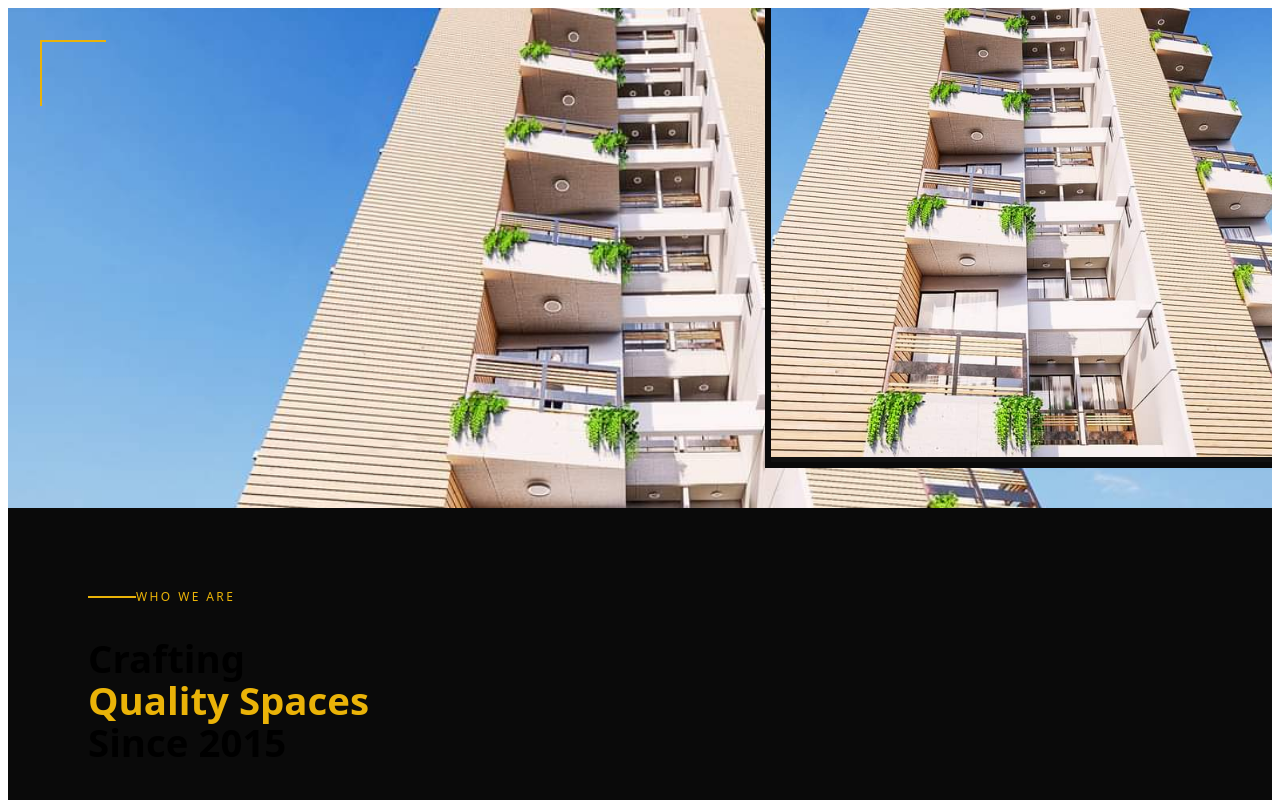
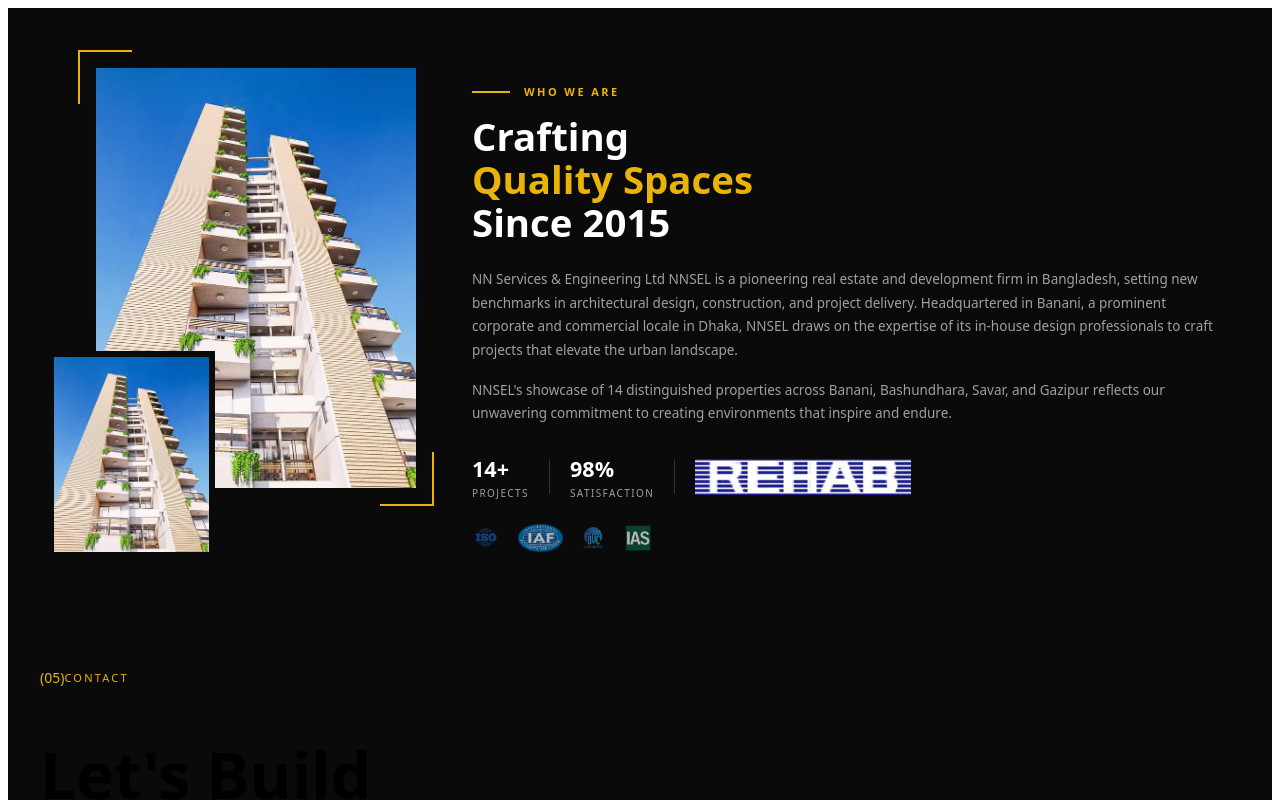
Before and after one commit to ShowkatSakib/NNSEL, a React (Vite) app: page / in a window 1280 px wide. Shown: the top 800 px of the page. Built offline with nearby package versions, Linux system fonts and the light colour scheme.

Commit message:
feat: complete About and Contact pages with all image assets

```diff
--- a/src/components/about.jsx
+++ b/src/components/about.jsx
@@ -19,110 +19,143 @@ export default function About() {
     <section
       id="about"
       ref={sectionRef}
-      className="relative w-full bg-[#0a0a0a] text-white overflow-hidden"
-      style={{ fontFamily: "'Onest', system-ui, sans-serif", minHeight: "100vh" }}
+      style={{
+        width: "100%",
+        background: "#0a0a0a",
+        color: "#fff",
+        fontFamily: "'Onest', system-ui, sans-serif",
+        padding: "60px 0 100px 0",
+        overflow: "hidden",
+      }}
     >
-      <div className="flex flex-col lg:flex-row" style={{ minHeight: "100vh" }}>
+      {/* Max-width wrapper, left-biased padding to match screenshot */}
+      <div
+        style={{
+          maxWidth: "1200px",
+          margin: "0 auto",
+          padding: "0 48px",
+          display: "flex",
+          alignItems: "center",
+          gap: "56px",
+        }}
+      >
 
-        {/* LEFT: Full-bleed image — takes exactly 50% of the viewport width, no padding */}
+        {/* ════════════════════════════
+            LEFT — Image stack
+            ════════════════════════════ */}
         <div
-          className={`relative w-full lg:w-1/2 transition-all duration-1000 ${
-            visible ? "opacity-100 translate-x-0" : "opacity-0 -translate-x-10"
-          }`}
-          style={{ minHeight: "500px" }}
+          style={{
+            /* Extra space on left for the yellow bracket, bottom for small image */
+            position: "relative",
+            flexShrink: 0,
+            width: "320px",           /* main image width */
+            marginLeft: "40px",       /* room for bracket that pokes left */
+            marginBottom: "80px",     /* room for small image that pokes down */
+            opacity: visible ? 1 : 0,
+            transform: visible ? "translateX(0)" : "translateX(-28px)",
+            transition: "opacity 1s ease, transform 1s ease",
+          }}
         >
-          {/* Main image fills the entire left half edge-to-edge */}
+          {/* Yellow top-left bracket — outside the image top-left corner */}
+          <div
+            style={{
+              position: "absolute",
+              top: "-18px",
+              left: "-18px",
+              width: "52px",
+              height: "52px",
+              borderTop: "2px solid #eab308",
+              borderLeft: "2px solid #eab308",
+              zIndex: 3,
+            }}
+          />
+
+          {/* Yellow bottom-right bracket — outside the image bottom-right corner */}
+          <div
+            style={{
+              position: "absolute",
+              bottom: "-18px",
+              right: "-18px",
+              width: "52px",
+              height: "52px",
+              borderBottom: "2px solid #eab308",
+              borderRight: "2px solid #eab308",
+              zIndex: 3,
+            }}
+          />
+
+          {/* Main tall image */}
           <img
             src="/images/nn.jpg"
             alt="NNSEL Building Main"
-            className="absolute inset-0 w-full h-full object-cover"
+            style={{
+              display: "block",
+              width: "100%",
+              /* Tall portrait ratio matching screenshot */
+              height: "420px",
+              objectFit: "cover",
+            }}
           />
 
-          {/* Yellow top-left bracket */}
+          {/* Small overlapping image — bottom-left, poking below and to the left */}
           <div
-            className="absolute z-10"
             style={{
-              top: "32px",
-              left: "32px",
-              width: "64px",
-              height: "64px",
-              borderTop: "2px solid #eab308",
-              borderLeft: "2px solid #eab308",
-            }}
-            aria-hidden="true"
-          />
-
-          {/* Yellow bottom-right bracket */}
-          <div
-            className="absolute z-10"
-            style={{
-              bottom: "120px",
-              right: "32px",
-              width: "64px",
-              height: "64px",
-              borderBottom: "2px solid #eab308",
-              borderRight: "2px solid #eab308",
-            }}
-            aria-hidden="true"
-          />
-
-          {/* Smaller overlapping image — sits at bottom, slightly overlapping the right edge */}
-          <div
-            className="absolute z-20"
-            style={{
-              bottom: "40px",
-              right: "-36px",
-              width: "42%",
-              aspectRatio: "3/4",
+              position: "absolute",
+              bottom: "-70px",      /* pokes below the main image */
+              left: "-48px",        /* pokes left of the main image */
+              width: "155px",
+              height: "195px",
               border: "6px solid #0a0a0a",
               background: "#111",
+              zIndex: 2,
             }}
           >
             <img
               src="/images/nn.jpg"
               alt="NNSEL Building Detail"
-              className="w-full h-full object-cover"
+              style={{ width: "100%", height: "100%", objectFit: "cover", display: "block" }}
             />
           </div>
         </div>
 
-        {/* RIGHT: Text content — 50% width, content centered vertically with left padding */}
+        {/* ════════════════════════════
+            RIGHT — Text content
+            ════════════════════════════ */}
         <div
-          className={`w-full lg:w-1/2 flex items-center transition-all duration-1000 delay-200 bg-[#0a0a0a] ${
-            visible ? "opacity-100 translate-y-0" : "opacity-0 translate-y-10"
-          }`}
-          style={{ padding: "80px 60px 80px 80px" }}
+          style={{
+            flex: 1,
+            paddingTop: "0",
+            opacity: visible ? 1 : 0,
+            transform: visible ? "translateY(0)" : "translateY(20px)",
+            transition: "opacity 1s 0.2s ease, transform 1s 0.2s ease",
+          }}
         >
-          <div className="w-full max-w-[520px]">
-
-            {/* Eyebrow */}
-            <div className="flex items-center gap-4 mb-6">
-              <span
-                className="bg-[#eab308]"
-                style={{ display: "inline-block", width: "48px", height: "2px" }}
-                aria-hidden="true"
-              />
-              <span
-                className="text-[#eab308] font-semibold uppercase"
-                style={{ letterSpacing: "0.2em", fontSize: "12px" }}
-              >
+          {/* Eyebrow line */}
+          <div style={{ display: "flex", alignItems: "center", gap: "14px", marginBottom: "16px" }}>
+            <span style={{ display: "inline-block", width: "38px", height: "2px", background: "#eab308" }} />
+            <span style={{ color: "#eab308", fontSize: "11px", fontWeight: 700, letterSpacing: "0.22em", textTransform: "uppercase" }}>
               Who We Are
             </span>
           </div>
 
           {/* Heading */}
           <h2
-              className="font-bold mb-8 text-white"
-              style={{ fontSize: "clamp(2.2rem, 3vw, 3.6rem)", lineHeight: 1.1 }}
+            style={{
+              fontSize: "clamp(2rem, 3vw, 3rem)",
+              fontWeight: 800,
+              lineHeight: 1.12,
+              margin: "0 0 24px 0",
+              color: "#fff",
+            }}
           >
             Crafting <br />
-              <span className="text-[#eab308]">Quality Spaces</span> <br />
+            <span style={{ color: "#eab308" }}>Quality Spaces</span> <br />
             Since 2015
           </h2>
 
-            {/* Paragraphs */}
-            <div className="mb-10" style={{ color: "#a0a0a0", fontSize: "15px", lineHeight: "1.75" }}>
-              <p style={{ marginBottom: "24px" }}>
+          {/* Body paragraphs */}
+          <div style={{ color: "#a0a0a0", fontSize: "13.5px", lineHeight: 1.75, marginBottom: "28px" }}>
+            <p style={{ margin: "0 0 16px 0" }}>
               NN Services &amp; Engineering Ltd NNSEL is a pioneering real estate
               and development firm in Bangladesh, setting new benchmarks in
               architectural design, construction, and project delivery.
@@ -131,7 +164,7 @@ export default function About() {
               design professionals to craft projects that elevate the urban
               landscape.
             </p>
-              <p>
+            <p style={{ margin: 0 }}>
               NNSEL's showcase of 14 distinguished properties across Banani,
               Bashundhara, Savar, and Gazipur reflects our unwavering
               commitment to creating environments that inspire and endure.
@@ -139,42 +172,35 @@ export default function About() {
           </div>
 
           {/* Stats row */}
-            <div className="flex items-center mb-10" style={{ gap: "32px" }}>
+          <div style={{ display: "flex", alignItems: "center", gap: "20px", marginBottom: "24px" }}>
             <div>
-                <p className="text-white font-bold" style={{ fontSize: "1.5rem" }}>14+</p>
-                <p style={{ color: "#a0a0a0", fontSize: "11px", letterSpacing: "0.12em", textTransform: "uppercase", marginTop: "4px" }}>
-                  Projects
-                </p>
+              <p style={{ color: "#fff", fontSize: "1.35rem", fontWeight: 700, margin: 0 }}>14+</p>
+              <p style={{ color: "#a0a0a0", fontSize: "10px", letterSpacing: "0.14em", textTransform: "uppercase", margin: "3px 0 0 0" }}>Projects</p>
             </div>
-              <div style={{ width: "1px", height: "40px", background: "#333" }} />
+            <div style={{ width: "1px", height: "34px", background: "#333" }} />
             <div>
-                <p className="text-white font-bold" style={{ fontSize: "1.5rem" }}>98%</p>
-                <p style={{ color: "#a0a0a0", fontSize: "11px", letterSpacing: "0.12em", textTransform: "uppercase", marginTop: "4px" }}>
-                  Satisfaction
-                </p>
+              <p style={{ color: "#fff", fontSize: "1.35rem", fontWeight: 700, margin: 0 }}>98%</p>
+              <p style={{ color: "#a0a0a0", fontSize: "10px", letterSpacing: "0.14em", textTransform: "uppercase", margin: "3px 0 0 0" }}>Satisfaction</p>
             </div>
-              <div style={{ width: "1px", height: "40px", background: "#333" }} />
-              <div className="flex items-center">
-                <img src="/images/rehab.jpg" alt="REHAB" style={{ height: "40px", objectFit: "contain" }} />
-              </div>
+            <div style={{ width: "1px", height: "34px", background: "#333" }} />
+            <img src="/images/rehab.jpg" alt="REHAB" style={{ height: "36px", objectFit: "contain" }} />
           </div>
 
-            {/* Certifications Row */}
-            <div className="flex items-center" style={{ gap: "24px" }}>
+          {/* Certification logos */}
+          <div style={{ display: "flex", alignItems: "center", gap: "18px" }}>
             {["iso", "iaf", "bqc", "ias"].map((cert) => (
               <img
                 key={cert}
                 src={`/images/${cert}.jpg`}
                 alt={cert.toUpperCase()}
-                  style={{ height: "32px", objectFit: "contain", opacity: 0.7, transition: "opacity 0.2s" }}
+                style={{ height: "28px", objectFit: "contain", opacity: 0.7, transition: "opacity 0.2s" }}
                 onMouseEnter={(e) => (e.currentTarget.style.opacity = 1)}
                 onMouseLeave={(e) => (e.currentTarget.style.opacity = 0.7)}
               />
             ))}
           </div>
+        </div>
 
-          </div>
-        </div>
       </div>
     </section>
   );
```
Lines whose indentation alone changed are shown as unchanged.
